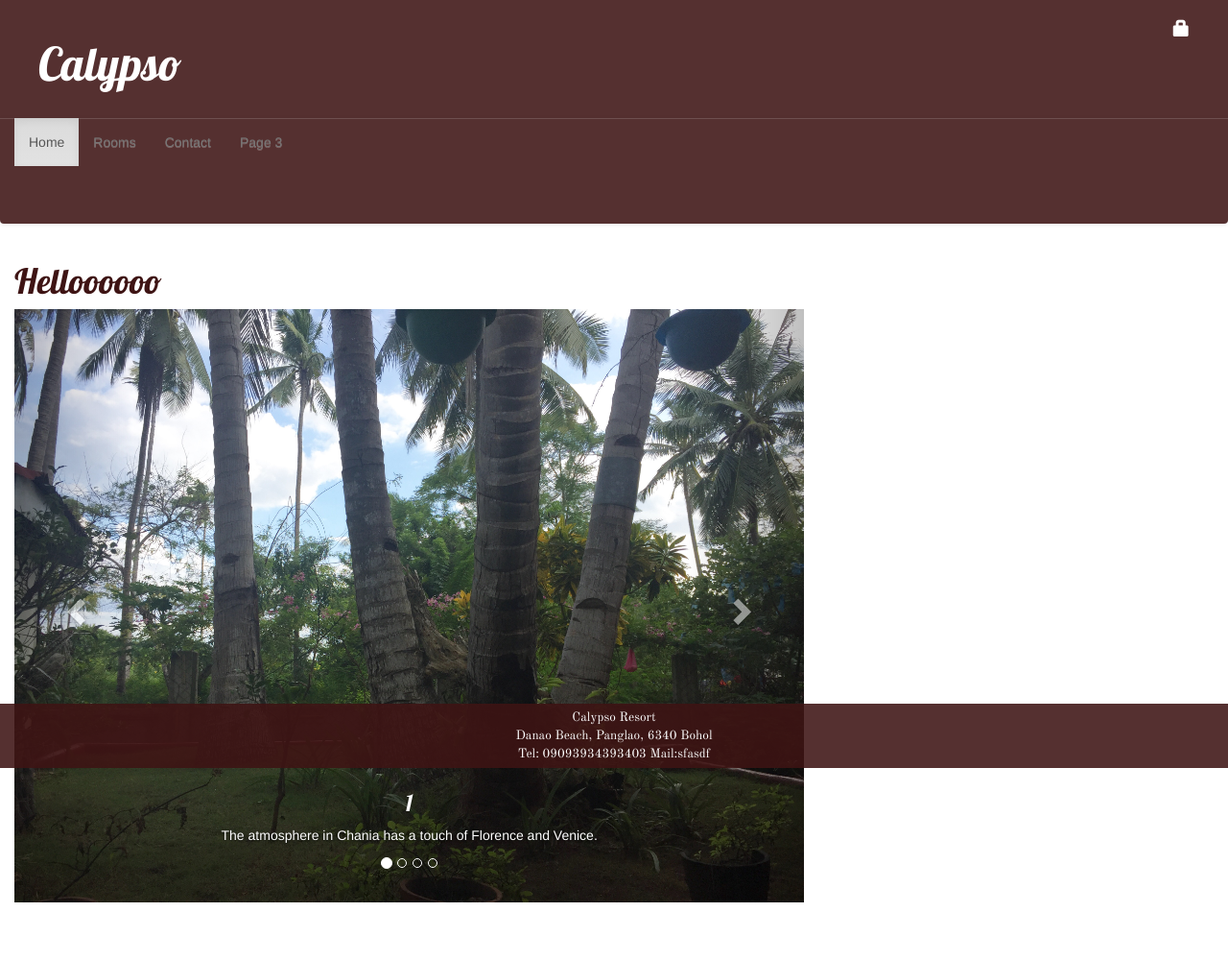
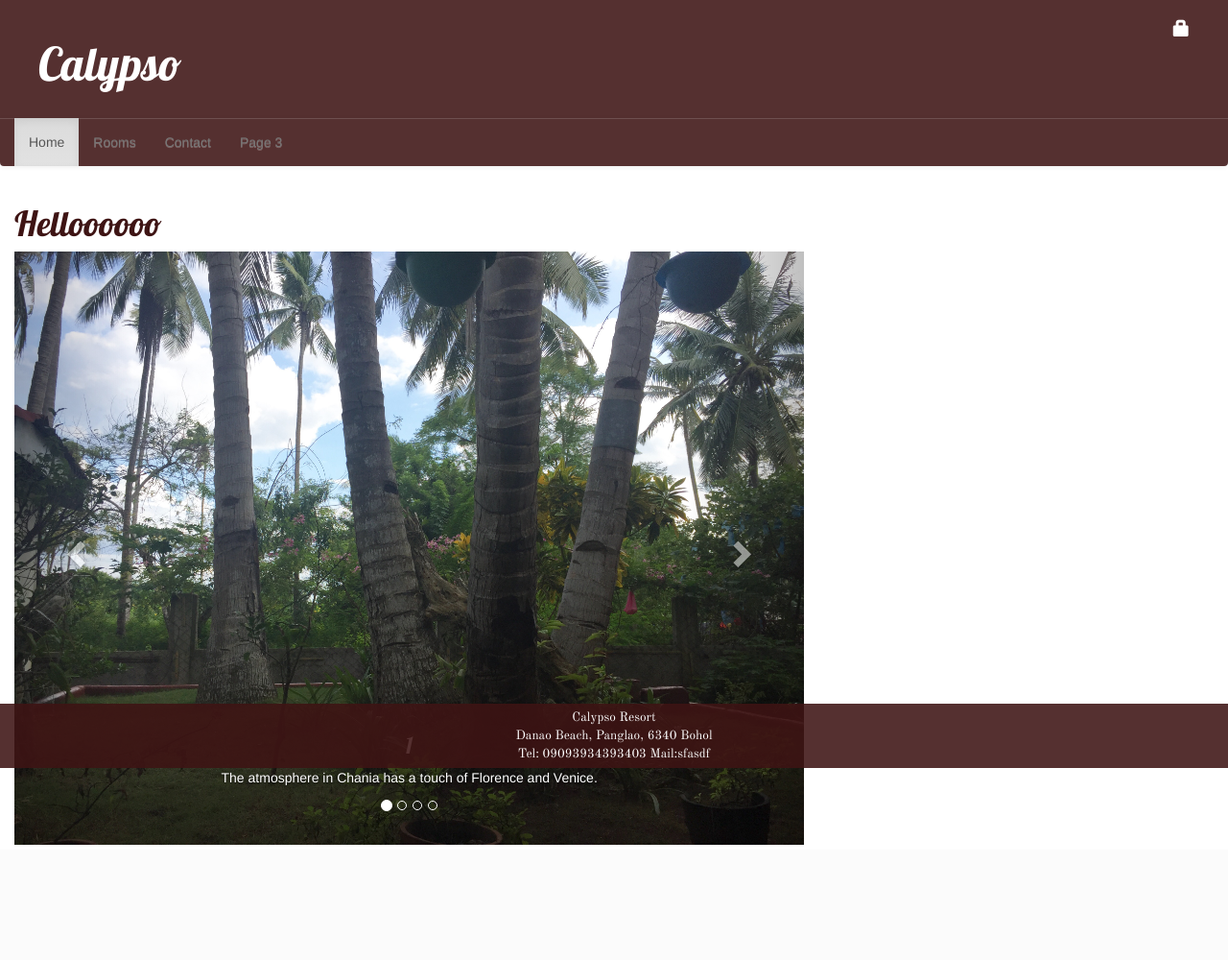
Before and after one commit to capoch/calypso, a Django app: template hotel/templates/hotel/home.html in a window 1280 px wide. Shown: the whole page at 96% size. After the commit the page ends 880 px from the top, so only its background shows below. Run offline with Django 3.2, Linux system fonts and the light colour scheme; the template is opened without the code that fills it, so the values that code supplies are empty; some libraries are stand-ins or nearby versions.

Commit message:
little margin correction

```diff
--- a/hotel/static/css/calypso.css
+++ b/hotel/static/css/calypso.css
@@ -8,7 +8,6 @@
     text-decoration: none;
 }
 .container-fluid{
-  margin-bottom:60px;
 }
 .navbar {
   border: 0;
@@ -25,6 +24,9 @@
 
 }
 
+.homescreen {
+  margin-bottom: 5px;
+}
 
 .thehoff {
   float: right;
```
